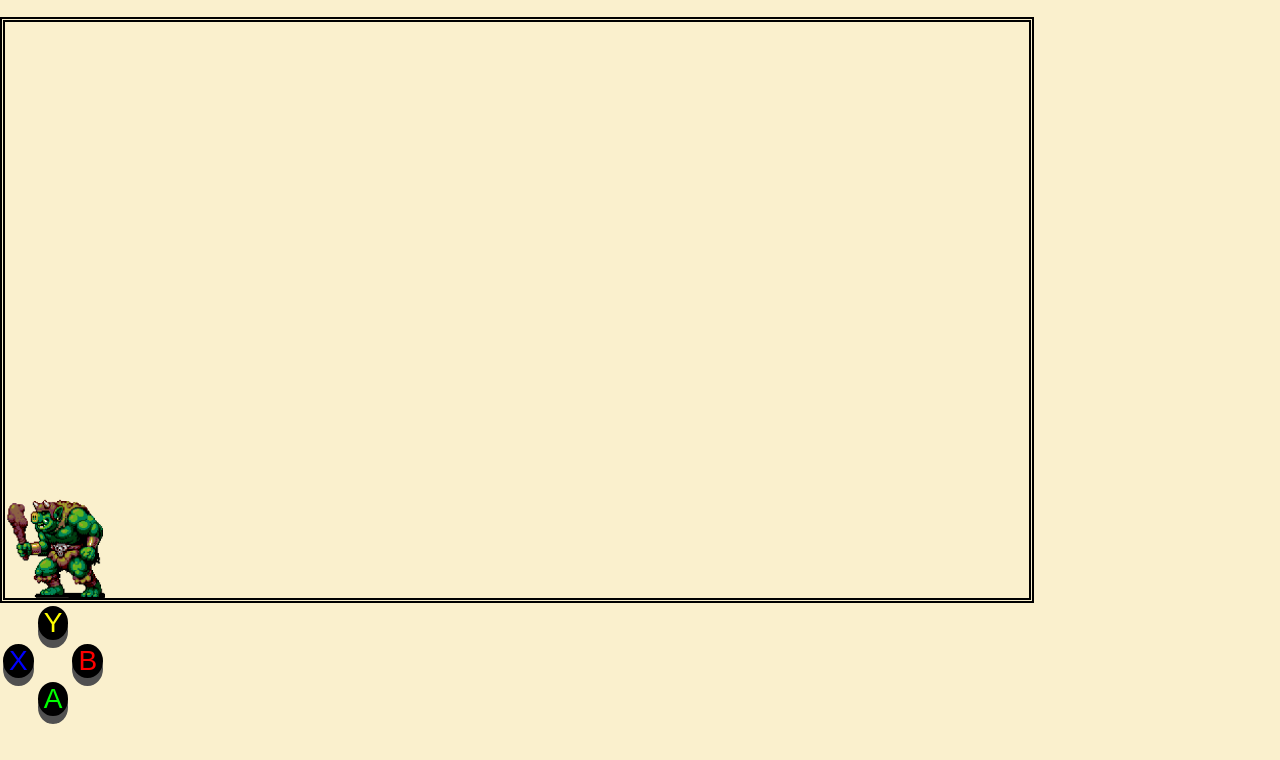
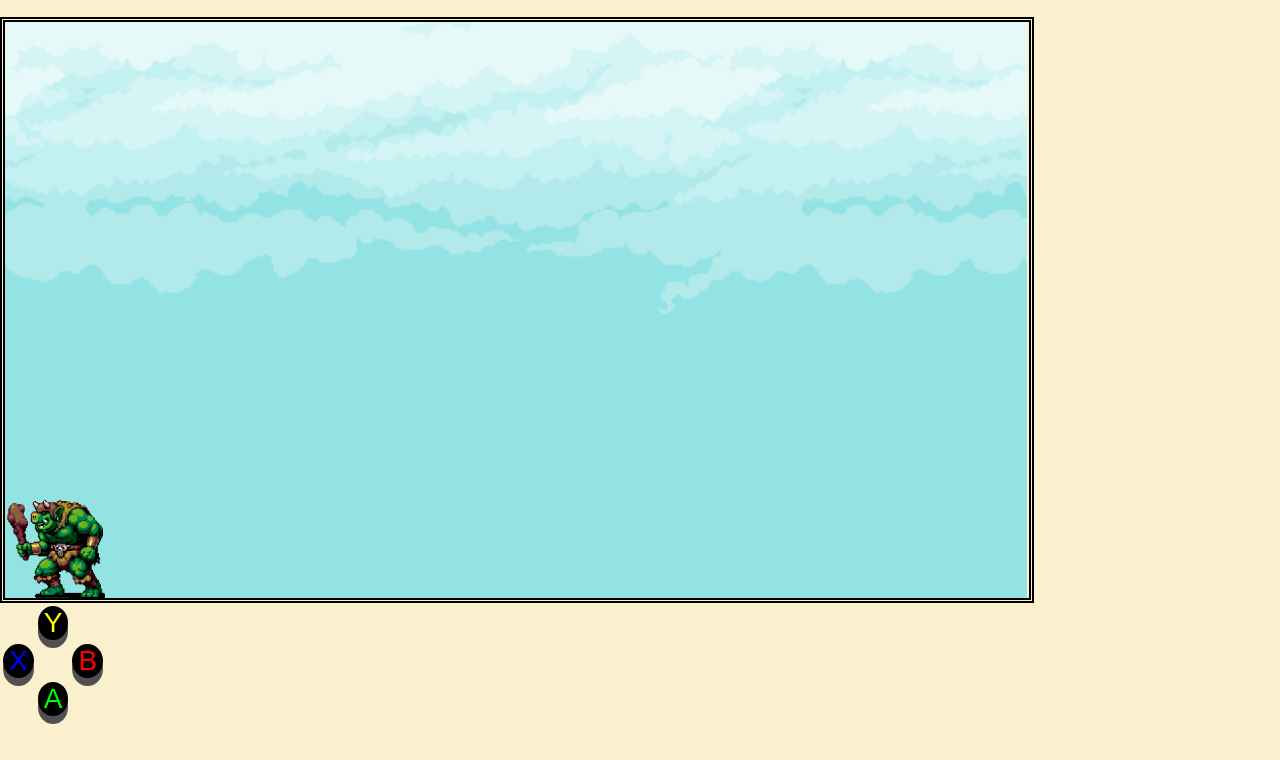
Before and after one commit to DanielMendioza/UIprogrammingRepeatProject, a plain HTML site: page index.html in a window 1280 px wide. Shown: the part 40-800 px from the top of the page. Drawn offline with Linux system fonts and the light colour scheme.

Commit message:
fixed a few things

```diff
--- a/index.html
+++ b/index.html
@@ -7,7 +7,7 @@
 </head>
 <body>
     <h1>Canvas Game</h1>
-    <canvas id="gameCanvas" width="1024" height="576"></canvas>
+    <canvas id="gameCanvas" width="1024" height="576"></canvas><!--16x9 by 64pixels-->
     <table>
       <tbody>
         <tr>
@@ -28,6 +28,8 @@
         <tr>
       </tbody>
     </table>
+
+    <script src="js/Sprite.js"></script>
     <script src="js/Player.js"></script>
     <script src="js/eventlisteners.js"></script>
     <script src="js/script.js"></script>
--- a/js/Player.js
+++ b/js/Player.js
@@ -1,16 +1,17 @@
 class Player {
-    constructor(images) {
+    constructor(images, scale = 1) {
         this.position = {x: 0,y: 0};
         this.velocity = {x: 0,y: 0};
 
         this.spritesheet = images;
-        this.width = 100;
-        this.height = 100;
+        this.width = 100 * scale;
+        this.height = 100 * scale;
 
         this.sides = {
             bottom: this.position.y + this.height
         };
         this.gravity = 1;
+        this.scale = scale;
     }
 
     draw() {
--- /dev/null
+++ b/js/Sprite.js
@@ -0,0 +1,21 @@
+class Sprite {
+    constructor({ position, scale, imageSrc }) {
+        this.position = position;
+        this.image = new Image();
+        this.image.onload = () => {
+            this.loaded = true;
+        };
+        this.image.src = imageSrc;
+        this.scale = scale;
+        this.loaded = false;
+    }
+    draw() {
+        if (!this.loaded) return;
+        ctx.drawImage(this.image,
+            this.position.x,
+            this.position.y,
+            this.image.width * this.scale,
+            this.image.height * this.scale);
+
+    }
+}
--- a/js/script.js
+++ b/js/script.js
@@ -10,7 +10,7 @@ let greenButton = document.getElementsByClassName("GreenBtn")[0];
 let playerImage = new Image();
 playerImage.src = "img/orc.png";//placeholder
 
-let player = new Player(playerImage);
+const player = new Player(playerImage);
 
 const keys = {
     w:{
@@ -23,6 +23,16 @@ const keys = {
         pressed: false,
     },
 }
+
+const backgroundLevel1 = new Sprite({
+    position: {
+        x:0,
+        y:0
+    },
+    scale: 2.13,//aproximate scaling of the background png
+    imageSrc: `./img/Background.png`
+})
+
 //========================
 //      End of variables
 //========================
@@ -42,6 +52,7 @@ function draw(){
     ctx.clearRect(0, 0, canvas.width, canvas.height);
     //console.log("Draw");
     //console.log(player);
+    backgroundLevel1.draw()
     player.draw();
 }
 function gameloop() {
```
Also changed, not shown: img/Background.png (added), js/SpriteClass.js (added).
